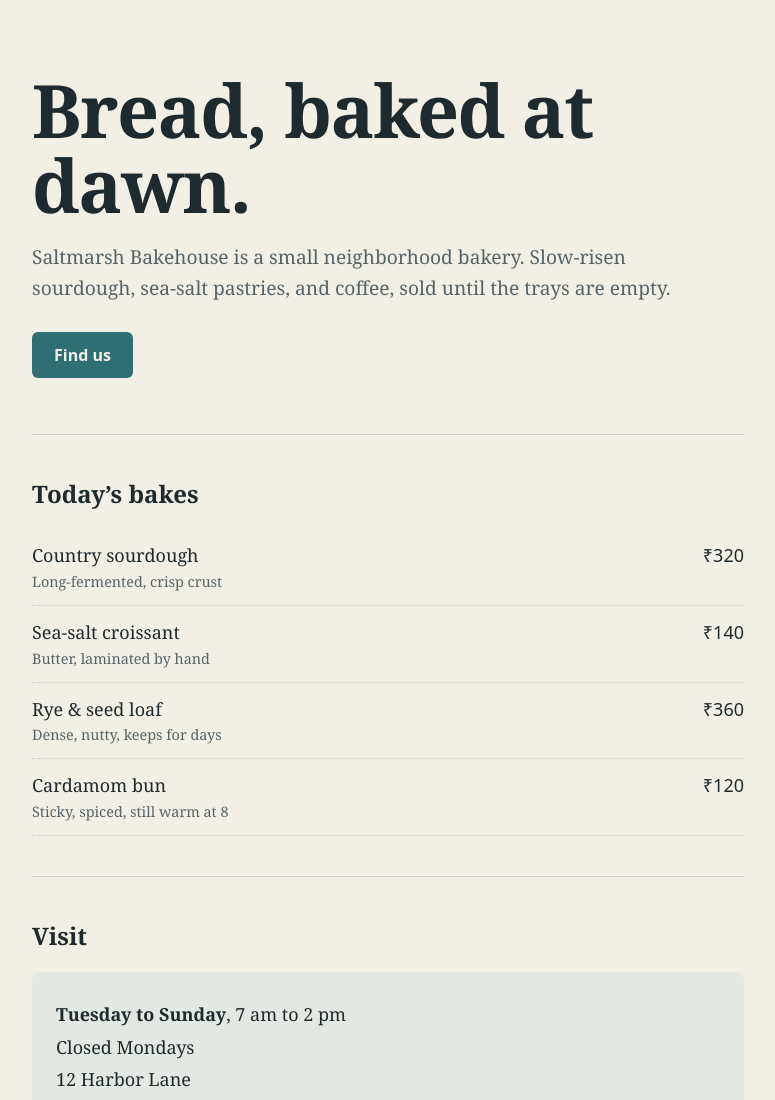
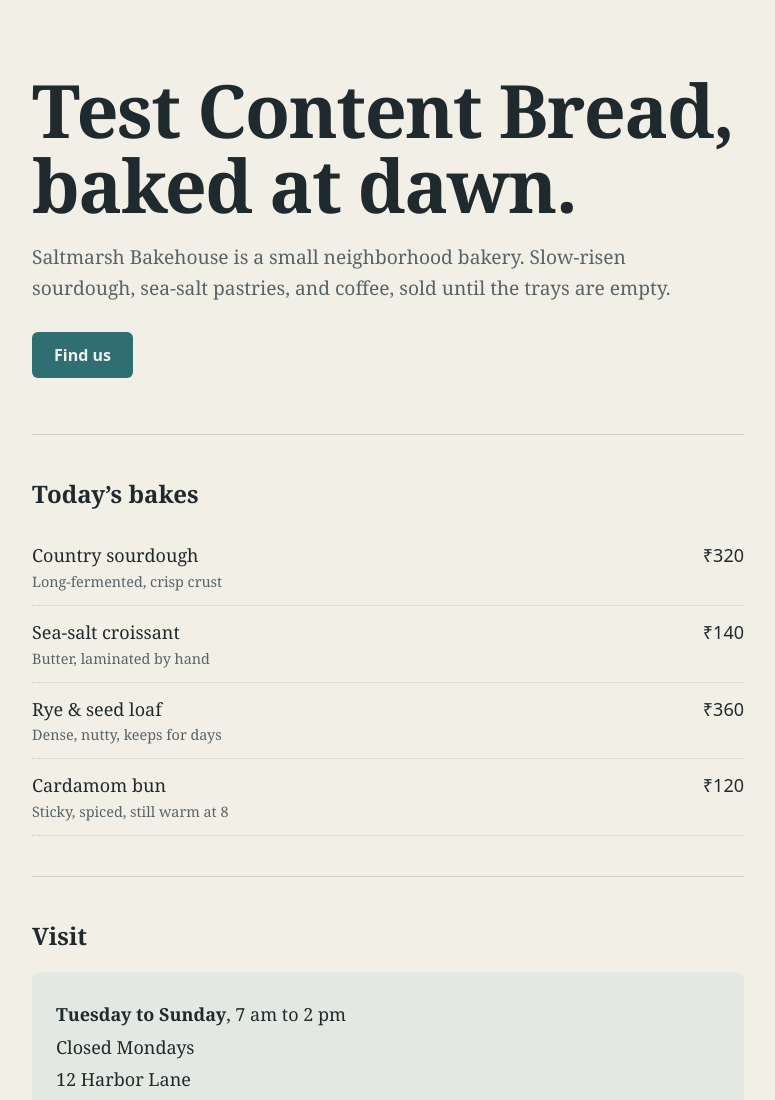
Before and after one commit to yogeshbajpai/TestAI, a plain HTML site: page index.html in a window 1280 px wide. Shown: the top 1100 px of the page, without its empty margins (252-1027 px from the left). Drawn offline with Linux system fonts and the light colour scheme.

Commit message:
Update index.html

```diff
--- a/index.html
+++ b/index.html
@@ -37,7 +37,7 @@ footer{padding:40px 0 56px;color:var(--muted);font-size:.95rem}
 <body>
 <div class="wrap">
   <header>
-    <h1>Bread, baked at dawn.</h1>
+    <h1>Test Content  Bread, baked at dawn.</h1>
     <p class="lead">Saltmarsh Bakehouse is a small neighborhood bakery. Slow-risen sourdough, sea-salt pastries, and coffee, sold until the trays are empty.</p>
     <a class="btn" href="#visit">Find us</a>
   </header>
```
